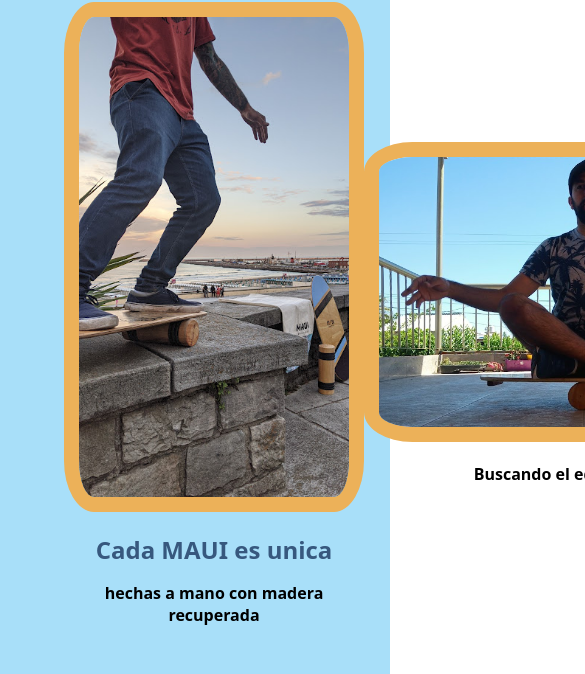
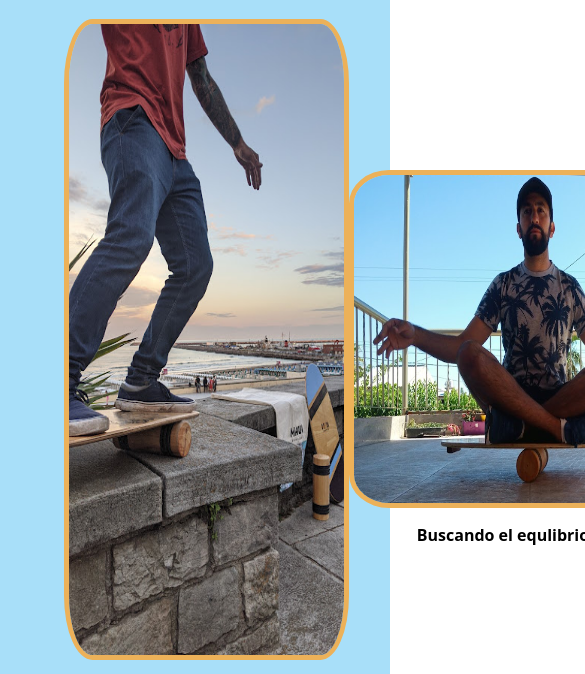
Before and after one commit to DamianOthacehe/proyecto-final-Curso-DW, a plain HTML site: page index.html in a window 390 px wide. Shown: the part 999-1673 px from the top of the page, 585 px wide, since content can reach past the window. Drawn offline with Linux system fonts and the light colour scheme; a web font is replaced by a local one.

Commit message:
mejore el html y el css del index para el responsive

```diff
--- a/css/style.css
+++ b/css/style.css
@@ -43,17 +43,20 @@
 }
 
 header h1{
-    padding: 3rem 0 0 3rem;
-    width: 100%;
+    display: flex;
+    justify-content: center;
     color:#37587E;
+    font-size: 3rem;
+    text-shadow: 1px 1px 4px whitesmoke;
+    background-image: url(../assets/img/index-portada-recortada.jpg);
     height: 49rem;
-    background-image: url(../assets/img/index-portada-recortada.jpg);
+    background-repeat: no-repeat;
     background-size:cover;
-    background-repeat: no-repeat;
     background-position:center;
-    font-size: 2.8rem;
-    text-shadow: 1px 1px 4px whitesmoke;
 }
+
+
+
 
 /*main del sitio*/
 
@@ -67,28 +70,69 @@
 
 /*main del index*/
 
-.cuerpoIndex{
+main{
     margin: 3% 0%;
     padding: 4rem;
     background-color: #a8dff9;
-    display: flex;
-    justify-content: space-evenly;
-    align-items: center;
 }
 
-.cuerpoIndex img{
-    border-radius: 10%;
-    border: 15px solid #ECB159
+.gridMain{
+    width: 100%;
+    height: 100vh;
+    display: grid;
+    grid-template-columns: 285px repeat(2, 200px );
+    grid-template-rows: repeat(5, 1fr);
+    grid-template-areas:
+    "main-1 . ."
+    "main-1 main-3 main-3"
+    "main-1 main-3 main-3"
+    "main-1 main-4 main-4"
+    "main-2 . ."
+    ;
+    justify-content:space-around;
 }
 
-.cuerpoIndex h2 {
+.main-1{
+    width: 100%;
+    height: 95%;
+    align-self: center;
+    grid-area: main-1;
+
+}
+.main-2{
+    grid-area: main-2;
+}
+
+.main-3{
+    width: 100%;
+    height: 100%;
+    grid-area: main-3;
+}
+.main-4{
+    grid-area: main-4;
+}
+
+.gridMain img{
+    border-radius: 10%;
+    border: 5px solid #ECB159;
+}
+
+.main-2 h2 {
     padding-top: 1rem;
     text-align: center;
     font-size: 1.5rem;
     color: #37587E;
 }
 
-.cuerpoIndex p {
+.main-2 p {
+    padding-top: 1rem;
+    text-align: center;
+    font-size: 1rem;
+    font-weight: bold;
+    color: black;
+}
+
+.gridMain p {
     padding-top: 1rem;
     text-align: center;
     font-size: 1rem;
@@ -208,6 +252,7 @@
     background-image: url(../assets/img/contacto-fondo.jpg);
     background-size: cover;
     background-repeat: no-repeat;
+    background-position: center;
 }
 
 /*formulario*/
@@ -284,13 +329,7 @@
 
 /* TABLET */
 
-@media (max-width: 1023px){
-
-}
-
-
 @media (max-width:768){
-
 }
 
 /* MOBILE */
--- a/index.html
+++ b/index.html
@@ -28,15 +28,15 @@
 
 <!-- main -->
 
-    <main class="cuerpoIndex">
-        <div>
-            <img src="./assets/img/index-yo.jpg" width="300" alt="foto1">
-            <h2>Cada MAUI es unica</h2>
-            <p>hechas a mano con madera recuperada</p>
-        </div>
-        <div>
-            <img src="./assets/img/index-dario.png" height="300" alt="foto2">
-            <p>Buscando el equlibrio desde 2015</p>
+    <main>
+        <div class="gridMain">
+            <img class="main-1" src="./assets/img/index-yo.jpg" alt="foto1">
+            <div  class="main-2">
+                <h2>Cada MAUI es unica</h2>
+                <p>hechas a mano con madera recuperada</p>
+            </div>
+            <img class="main-3" src="./assets/img/index-dario.png" alt="foto2">
+            <p class="main-4">Buscando el equlibrio desde 2015</p>
         </div>
     </main>
 
```
